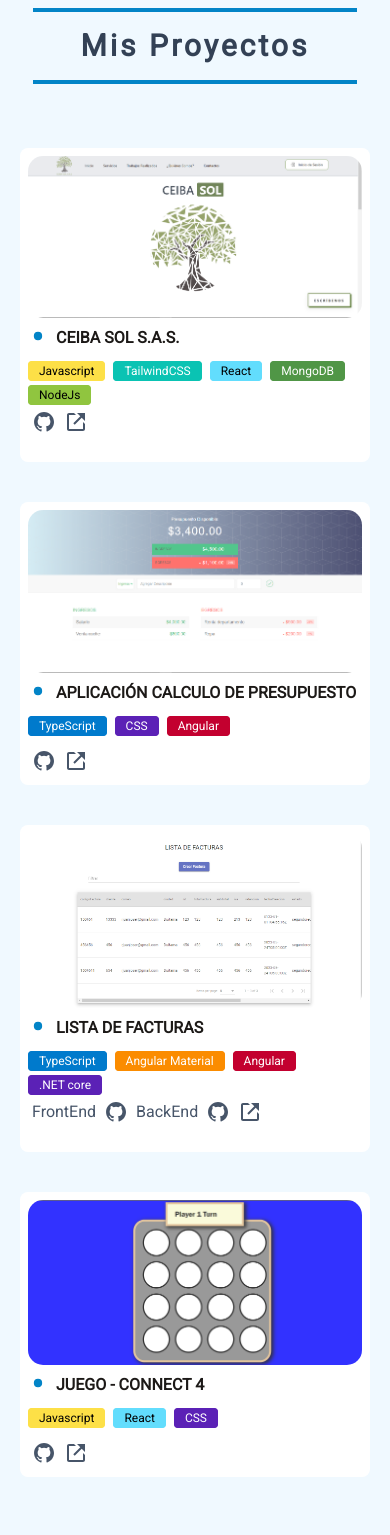
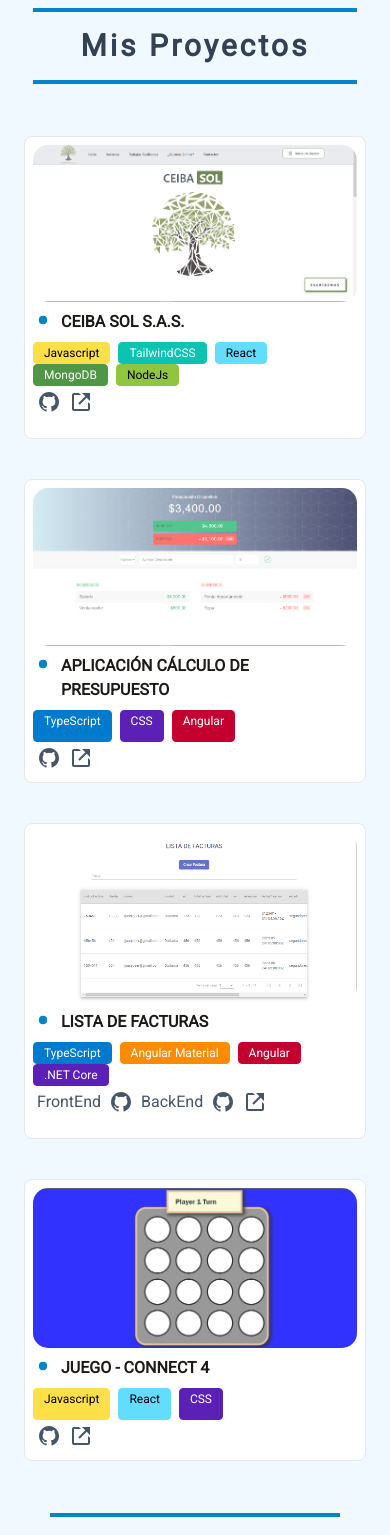
Before and after one commit to Goster210/PortafolioJuanJose, a React (Vite) app: page / in a window 390 px wide. Shown: the part 1820-3355 px from the top of the page. Built offline with nearby package versions, Linux system fonts and the light colour scheme.

Commit message:
Actualizacion error en scroll inferior

```diff
--- a/src/App.jsx
+++ b/src/App.jsx
@@ -433,306 +433,267 @@ function App() {
           </div>
         </div>
         {/*#4 SECCION PROYECTOS*/}
-        <div id="proyectos">
-          {/*proyecto 1 */}
+<div id="proyectos" className="w-full overflow-x-hidden">
+  {/* Título */}
   <div
     data-aos="fade-up"
-            class="flex items-center text-center justify-center"
+    className="flex items-center text-center justify-center"
   >
-            <h3 class="text-3xl text-slate-700 dark:text-white my-5 px-12 py-4 lg:py-2 font-bold tracking-widest border-y-4 border-sky-600">
+    <h3 className="text-3xl text-slate-700 dark:text-white my-5 px-12 py-4 lg:py-2 font-bold tracking-widest border-y-4 border-sky-600">
       Mis Proyectos
     </h3>
   </div>
 
-          <section class="my-6 flex flex-col items-center justify-center w-auto m-auto lg:flex-row lg:grid lg:grid-cols-2">
+  {/* Contenedor de proyectos */}
+  <section
+    className="my-6 mx-auto flex flex-col items-center justify-center gap-6 px-6
+                md:grid md:grid-cols-2 md:gap-8
+                w-full max-w-[1300px]"
+  >
+    {/* Proyecto 1 */}
     <div
       data-aos="fade-right"
-              class="border-1 rounded-lg bg-white dark:bg-slate-800 m-5"
+      className="border rounded-lg bg-white dark:bg-slate-800 m-2 w-full max-w-[550px]"
     >
-              <div class="m-2">
+      <div className="m-2">
         <a href="https://ceiba-sol-fe.vercel.app/" target="_blank">
-                  <div class="relative w-full flex justify-center">
+          <div className="relative w-full flex justify-center">
             <img
               src="ceiba-sol.png"
               alt=""
-                      class="rounded-[15px] opacity-80 hover:opacity-100 transition delay-150"
+              className="rounded-[15px] opacity-80 hover:opacity-100 transition delay-150"
             />
-
-                    <div class="absolute text-4xl text-black self-center opacity-0 hover:opacity-100 transition delay-150">
-                      <BiLinkExternal></BiLinkExternal>
+            <div className="absolute text-4xl text-black self-center opacity-0 hover:opacity-100 transition delay-150">
+              <BiLinkExternal />
             </div>
           </div>
         </a>
-                <li data-aos="fade-left" class="flex space-x-2 my-2 font-bold">
-                  <TbPointFilled class="flex-shrink-0 text-xl text-sky-600 " />
+        <li data-aos="fade-left" className="flex space-x-2 my-2 font-bold">
+          <TbPointFilled className="flex-shrink-0 text-xl text-sky-600" />
           <h4>CEIBA SOL S.A.S.</h4>
         </li>
 
-                <article class="flex justify-between grid grid-rows-2 ">
-                  <div class="flex flex-wrap">
-                    <div>
-                      <span class="bg-yellow-300 text-black text-xs font-medium mr-2 px-2.5 py-0.5 rounded dark:bg-slate-800 dark:text-yellow-300 border border-yellow-300">
+        <article className="flex justify-between grid grid-rows-2">
+          <div className="flex flex-wrap">
+            <span className="bg-yellow-300 text-black text-xs font-medium mr-2 px-2.5 py-0.5 rounded dark:bg-slate-800 dark:text-yellow-300 border border-yellow-300">
               Javascript
             </span>
-                    </div>
-                    <div>
-                      <span class=" bg-[#0ac3b3] text-white text-xs font-medium mr-2 px-2.5 py-0.5 rounded dark:bg-slate-800 dark:text-[#0ac3b3] border border-[#0ac3b3]">
+            <span className="bg-[#0ac3b3] text-white text-xs font-medium mr-2 px-2.5 py-0.5 rounded dark:bg-slate-800 dark:text-[#0ac3b3] border border-[#0ac3b3]">
               TailwindCSS
             </span>
-                    </div>
-                    <div>
-                      <span class="bg-[#62ddfd] text-black text-xs font-medium mr-2 px-2.5 py-0.5 rounded dark:bg-slate-800 dark:text-[#62ddfd] border border-[#62ddfd]">
+            <span className="bg-[#62ddfd] text-black text-xs font-medium mr-2 px-2.5 py-0.5 rounded dark:bg-slate-800 dark:text-[#62ddfd] border border-[#62ddfd]">
               React
             </span>
-                    </div>
-                    <div>
-                      <span class="bg-[#509646] text-white text-xs font-medium mr-2 px-2.5 py-0.5 rounded dark:bg-slate-800 dark:text-lime-500 border border-[#509646]">
+            <span className="bg-[#509646] text-white text-xs font-medium mr-2 px-2.5 py-0.5 rounded dark:bg-slate-800 dark:text-lime-500 border border-[#509646]">
               MongoDB
             </span>
-                    </div>
-                    <div>
-                      <span class="bg-[#90c53f] text-black text-xs font-medium mr-2 px-2.5 py-0.5 rounded dark:bg-slate-800 dark:text-[#90c53f] border border-[#90c53f]">
+            <span className="bg-[#90c53f] text-black text-xs font-medium mr-2 px-2.5 py-0.5 rounded dark:bg-slate-800 dark:text-[#90c53f] border border-[#90c53f]">
               NodeJs
             </span>
           </div>
-                  </div>
-                  <div class="flex flex-row ">
+          <div className="flex flex-row">
             <a
               href="https://github.com/CeibaSol/"
               target="_blank"
-                      class="p-1 text-2xl text-slate-600 dark:text-slate-200"
+              className="p-1 text-2xl text-slate-600 dark:text-slate-200"
             >
-                      <BiLogoGithub class="transition delay-150 hover:scale-125"></BiLogoGithub>
+              <BiLogoGithub className="transition delay-150 hover:scale-125" />
             </a>
             <a
               href="https://ceiba-sol-fe.vercel.app/"
               target="_blank"
-                      class="p-1 text-2xl text-slate-600 dark:text-slate-200"
+              className="p-1 text-2xl text-slate-600 dark:text-slate-200"
             >
-                      <BiLinkExternal class="transition delay-150 hover:scale-125"></BiLinkExternal>
+              <BiLinkExternal className="transition delay-150 hover:scale-125" />
             </a>
           </div>
         </article>
       </div>
     </div>
-            {/*PROYECTO 2 */}
+
+    {/* Proyecto 2 */}
     <div
       data-aos="fade-left"
-              class="border-1 rounded-lg bg-white dark:bg-slate-800 m-5"
+      className="border rounded-lg bg-white dark:bg-slate-800 m-2 w-full max-w-[550px]"
     >
-              <div class="m-2">
-                <a
-                  href="https://presupuesto-app-zeta.vercel.app/"
-                  target="_blank"
-                >
-                  <div class="relative w-full flex justify-center">
+      <div className="m-2">
+        <a href="https://presupuesto-app-zeta.vercel.app/" target="_blank">
+          <div className="relative w-full flex justify-center">
             <img
               src="app-presupuesto.png"
               alt=""
-                      class="rounded-[15px] opacity-80 hover:opacity-100 transition delay-150"
+              className="rounded-[15px] opacity-80 hover:opacity-100 transition delay-150"
             />
-
-                    <div class="absolute text-4xl text-black self-center opacity-0 hover:opacity-100 transition delay-150">
-                      <BiLinkExternal></BiLinkExternal>
+            <div className="absolute text-4xl text-black self-center opacity-0 hover:opacity-100 transition delay-150">
+              <BiLinkExternal />
             </div>
           </div>
         </a>
+        <li data-aos="fade-left" className="flex space-x-2 my-2 font-bold">
+          <TbPointFilled className="flex-shrink-0 text-xl text-sky-600" />
+          <h4>APLICACIÓN CÁLCULO DE PRESUPUESTO</h4>
+        </li>
 
-
-                <li data-aos="fade-left" class="flex space-x-2 my-2 font-bold">
-                  <TbPointFilled class="flex-shrink-0 text-xl text-sky-600 " />
-                  <h4>APLICACIÓN CALCULO DE PRESUPUESTO</h4>
-                </li>
-                <article class="flex justify-between grid grid-rows-2 ">
-                  <div class="flex flex-wrap">
-                    <div>
-                      <span class="bg-[#007acc] text-white text-xs font-medium mr-2 px-2.5 py-0.5 rounded dark:bg-slate-800 dark:text-blue-200  border border-[#007acc]">
+        <article className="flex justify-between grid grid-rows-2">
+          <div className="flex flex-wrap">
+            <span className="bg-[#007acc] text-white text-xs font-medium mr-2 px-2.5 py-0.5 rounded dark:bg-slate-800 dark:text-blue-200 border border-[#007acc]">
               TypeScript
             </span>
-                    </div>
-                    <div>
-                      <span class="bg-violet-800 text-white text-xs font-medium mr-2 px-2.5 py-0.5 rounded dark:bg-slate-800 dark:text-violet-300 border border-violet-800">
+            <span className="bg-violet-800 text-white text-xs font-medium mr-2 px-2.5 py-0.5 rounded dark:bg-slate-800 dark:text-violet-300 border border-violet-800">
               CSS
             </span>
-                    </div>
-                    <div>
-                      <span class="bg-[#c3002f] text-white text-xs font-medium mr-2 px-2.5 py-0.5 rounded dark:bg-slate-800 dark:text-red-200 border border-[#c3002f]">
+            <span className="bg-[#c3002f] text-white text-xs font-medium mr-2 px-2.5 py-0.5 rounded dark:bg-slate-800 dark:text-red-200 border border-[#c3002f]">
               Angular
             </span>
           </div>
-                  </div>
-
-                  <div class="flex flex-row ">
+          <div className="flex flex-row">
             <a
               href="https://github.com/Goster210/Presupuesto-app"
               target="_blank"
-                      class="p-1 text-2xl text-slate-600 dark:text-slate-200"
+              className="p-1 text-2xl text-slate-600 dark:text-slate-200"
             >
-                      <BiLogoGithub class="transition delay-150 hover:scale-125"></BiLogoGithub>
+              <BiLogoGithub className="transition delay-150 hover:scale-125" />
             </a>
             <a
               href="https://presupuesto-app-zeta.vercel.app/"
               target="_blank"
-                      class="p-1 text-2xl text-slate-600 dark:text-slate-200"
+              className="p-1 text-2xl text-slate-600 dark:text-slate-200"
             >
-                      <BiLinkExternal class="transition delay-150 hover:scale-125"></BiLinkExternal>
+              <BiLinkExternal className="transition delay-150 hover:scale-125" />
             </a>
           </div>
         </article>
       </div>
     </div>
-            {/*proyecto 3 */}
+
+    {/* Proyecto 3 */}
     <div
       data-aos="fade-left"
-              class="border-1 rounded-lg bg-white dark:bg-slate-800 m-5"
+      className="border rounded-lg bg-white dark:bg-slate-800 m-2 w-full max-w-[550px]"
     >
-              <div class="m-2">
-                <a
-                  href="https://formulariodefacturas.vercel.app/"
-                  target="_blank"
-                >
-                  <div class="relative w-full flex justify-center">
+      <div className="m-2">
+        <a href="https://formulariodefacturas.vercel.app/" target="_blank">
+          <div className="relative w-full flex justify-center">
             <img
               src="appFacturas.png"
               alt=""
-                      class="rounded-[15px] opacity-80 hover:opacity-100 transition delay-150"
+              className="rounded-[15px] opacity-80 hover:opacity-100 transition delay-150"
             />
-
-                    <div class="absolute text-4xl text-black self-center opacity-0 hover:opacity-100 transition delay-150">
-                      <BiLinkExternal></BiLinkExternal>
+            <div className="absolute text-4xl text-black self-center opacity-0 hover:opacity-100 transition delay-150">
+              <BiLinkExternal />
             </div>
           </div>
         </a>
-
-
-                <li data-aos="fade-left" class="flex space-x-2 my-2 font-bold">
-                  <TbPointFilled class="flex-shrink-0 text-xl text-sky-600 " />
+        <li data-aos="fade-left" className="flex space-x-2 my-2 font-bold">
+          <TbPointFilled className="flex-shrink-0 text-xl text-sky-600" />
           <h4>LISTA DE FACTURAS</h4>
         </li>
 
-                <article class="flex justify-between grid grid-rows-2 ">
-                  <div class="flex flex-wrap">
-                    <div>
-                      <span class="bg-[#007acc] text-white text-xs font-medium mr-2 px-2.5 py-0.5 rounded dark:bg-slate-800 dark:text-blue-200  border border-[#007acc]">
+        <article className="flex justify-between grid grid-rows-2">
+          <div className="flex flex-wrap">
+            <span className="bg-[#007acc] text-white text-xs font-medium mr-2 px-2.5 py-0.5 rounded dark:bg-slate-800 dark:text-blue-200 border border-[#007acc]">
               TypeScript
             </span>
-                    </div>
-                    <div>
-                      <span class="bg-[#fb8c00] text-white text-xs font-medium mr-2 px-2.5 py-0.5 rounded dark:bg-slate-800 dark:text-[#fb8c00] border border-[#fb8c00]">
+            <span className="bg-[#fb8c00] text-white text-xs font-medium mr-2 px-2.5 py-0.5 rounded dark:bg-slate-800 dark:text-[#fb8c00] border border-[#fb8c00]">
               Angular Material
             </span>
-                    </div>
-                    <div>
-                      <span class="bg-[#c3002f] text-white text-xs font-medium mr-2 px-2.5 py-0.5 rounded dark:bg-slate-800 dark:text-red-200 border border-[#c3002f]">
+            <span className="bg-[#c3002f] text-white text-xs font-medium mr-2 px-2.5 py-0.5 rounded dark:bg-slate-800 dark:text-red-200 border border-[#c3002f]">
               Angular
             </span>
-                    </div>
-                    <div>
-                      <span class="bg-violet-800 text-white text-xs font-medium mr-2 px-2.5 py-0.5 rounded dark:bg-slate-800 dark:text-violet-300 border border-violet-800">
-                        .NET core
+            <span className="bg-violet-800 text-white text-xs font-medium mr-2 px-2.5 py-0.5 rounded dark:bg-slate-800 dark:text-violet-300 border border-violet-800">
+              .NET Core
             </span>
           </div>
-                  </div>
-
-                  <div class="flex flex-row ">
+          <div className="flex flex-row">
             <a
               href="https://github.com/Goster210/FrontPruebaMonoLegal"
               target="_blank"
-                      class="p-1 text-slate-600 dark:text-slate-200 transition delay-150 hover:scale-110"
+              className="p-1 text-slate-600 dark:text-slate-200 transition delay-150 hover:scale-110"
             >
               FrontEnd
             </a>
             <a
               href="https://github.com/Goster210/FrontPruebaMonoLegal"
               target="_blank"
-                      class="p-1 text-2xl text-slate-600 dark:text-slate-200"
+              className="p-1 text-2xl text-slate-600 dark:text-slate-200"
             >
-                      <BiLogoGithub class="transition delay-150 hover:scale-125"></BiLogoGithub>
+              <BiLogoGithub className="transition delay-150 hover:scale-125" />
             </a>
             <a
               href="https://github.com/Goster210/ApiMonoLegal"
               target="_blank"
-                      class="p-1 text-slate-600 dark:text-slate-200 transition delay-150 hover:scale-110"
+              className="p-1 text-slate-600 dark:text-slate-200 transition delay-150 hover:scale-110"
             >
               BackEnd
             </a>
-
             <a
               href="https://github.com/Goster210/ApiMonoLegal"
               target="_blank"
-                      class="p-1 text-2xl text-slate-600 dark:text-slate-200"
+              className="p-1 text-2xl text-slate-600 dark:text-slate-200"
             >
-                      <BiLogoGithub class="transition delay-150 hover:scale-125"></BiLogoGithub>
+              <BiLogoGithub className="transition delay-150 hover:scale-125" />
             </a>
             <a
               href="https://formulariodefacturas.vercel.app/"
               target="_blank"
-                      class="p-1 text-2xl text-slate-600 dark:text-slate-200"
+              className="p-1 text-2xl text-slate-600 dark:text-slate-200"
             >
-                      <BiLinkExternal class="transition delay-150 hover:scale-125"></BiLinkExternal>
+              <BiLinkExternal className="transition delay-150 hover:scale-125" />
             </a>
           </div>
         </article>
       </div>
     </div>
-            {/*proyecto 4 */}
+
+    {/* Proyecto 4 */}
     <div
       data-aos="fade-left"
-              class="border-1 rounded-lg bg-white dark:bg-slate-800 m-5"
+      className="border rounded-lg bg-white dark:bg-slate-800 m-2 w-full max-w-[550px]"
     >
-              <div class="m-2">
+      <div className="m-2">
         <a href="https://connect4-rosy.vercel.app/" target="_blank">
-                  <div class="relative w-full flex justify-center">
+          <div className="relative w-full flex justify-center">
             <img
               src="connect4game.png"
               alt=""
-                      class="rounded-[15px] opacity-80 hover:opacity-100 transition delay-150"
+              className="rounded-[15px] opacity-80 hover:opacity-100 transition delay-150"
             />
-
-                    <div class="absolute text-4xl text-black self-center opacity-0 hover:opacity-100 transition delay-150">
-                      <BiLinkExternal></BiLinkExternal>
+            <div className="absolute text-4xl text-black self-center opacity-0 hover:opacity-100 transition delay-150">
+              <BiLinkExternal />
             </div>
           </div>
         </a>
-                <li data-aos="fade-left" class="flex space-x-2 my-2 font-bold">
-                  <TbPointFilled class="flex-shrink-0 text-xl text-sky-600 " />
+        <li data-aos="fade-left" className="flex space-x-2 my-2 font-bold">
+          <TbPointFilled className="flex-shrink-0 text-xl text-sky-600" />
           <h4>JUEGO - CONNECT 4</h4>
         </li>
-                <article class="flex justify-between grid grid-rows-2 ">
-                  <div class="flex flex-wrap">
-                    <div>
-                      <span class="bg-yellow-300 text-black text-xs font-medium mr-2 px-2.5 py-0.5 rounded dark:bg-slate-800 dark:text-yellow-300 border border-yellow-300">
+
+        <article className="flex justify-between grid grid-rows-2">
+          <div className="flex flex-wrap">
+            <span className="bg-yellow-300 text-black text-xs font-medium mr-2 px-2.5 py-0.5 rounded dark:bg-slate-800 dark:text-yellow-300 border border-yellow-300">
               Javascript
             </span>
-                    </div>
-
-                    <div>
-                      <span class="bg-[#62ddfd] text-black text-xs font-medium mr-2 px-2.5 py-0.5 rounded dark:bg-slate-800 dark:text-[#62ddfd] border border-[#62ddfd]">
+            <span className="bg-[#62ddfd] text-black text-xs font-medium mr-2 px-2.5 py-0.5 rounded dark:bg-slate-800 dark:text-[#62ddfd] border border-[#62ddfd]">
               React
             </span>
-                    </div>
-                    <div>
-                      <span class="bg-violet-800 text-white text-xs font-medium mr-2 px-2.5 py-0.5 rounded dark:bg-slate-800 dark:text-violet-300 border border-violet-800">
+            <span className="bg-violet-800 text-white text-xs font-medium mr-2 px-2.5 py-0.5 rounded dark:bg-slate-800 dark:text-violet-300 border border-violet-800">
               CSS
             </span>
           </div>
-                  </div>
-
-                  <div class="flex flex-row ">
+          <div className="flex flex-row">
             <a
               href="https://github.com/Goster210/Connect4"
               target="_blank"
-                      class="p-1 text-2xl text-slate-600 dark:text-slate-200"
+              className="p-1 text-2xl text-slate-600 dark:text-slate-200"
             >
-                      <BiLogoGithub class="transition delay-150 hover:scale-125"></BiLogoGithub>
+              <BiLogoGithub className="transition delay-150 hover:scale-125" />
             </a>
-
             <a
               href="https://connect4-rosy.vercel.app/"
               target="_blank"
-                      class="p-1 text-2xl text-slate-600 dark:text-slate-200"
+              className="p-1 text-2xl text-slate-600 dark:text-slate-200"
             >
-                      <BiLinkExternal class="transition delay-150 hover:scale-125"></BiLinkExternal>
+              <BiLinkExternal className="transition delay-150 hover:scale-125" />
             </a>
           </div>
         </article>
@@ -740,6 +701,7 @@ function App() {
     </div>
   </section>
 </div>
+
         {/*#4 SECCION CONTACTOS*/}
         <div id="contactos">
           <div data-aos="fade-up">
```
Lines whose indentation alone changed are shown as unchanged.
